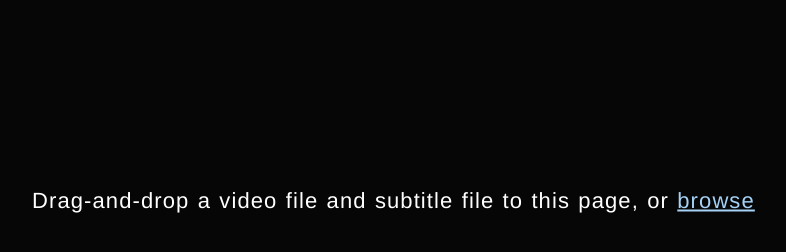
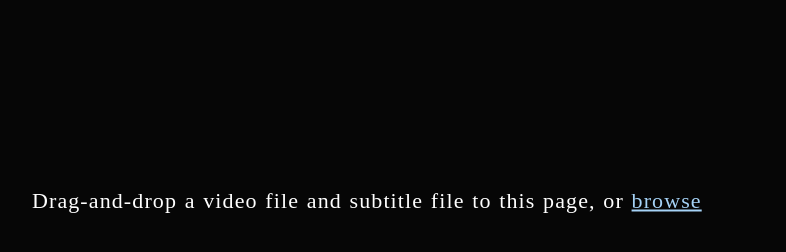
Before and after one commit to ColtonJMiller/animebookclone, a browser extension: page index.html in a window 1280 px wide. Shown: the whole page, without its empty margins (233-1019 px from the left). Drawn offline with Linux system fonts and the light colour scheme.

Commit message:
update font

```diff
--- a/index.html
+++ b/index.html
@@ -3,6 +3,13 @@
   <head>
     <title>Animebook</title>
     <style>
+      body {
+        font-family: 2mreg;
+      }
+      @font-face {
+        font-family: 2mreg;
+        src: url(mplus-2m-regular.tff) format("truetype");
+      }
       html,
       body,
       #app,
@@ -234,7 +241,6 @@
         padding: 0;
         margin: 0;
         overflow: hidden;
-        font-family: Helvetica, sans-serif;
       }
 
       .drop-wrapper {
@@ -617,7 +623,6 @@
       }
 
       .monospace {
-        font-family: consolas, "Liberation Mono", courier, monospace;
         padding: 2px;
       }
 
```
